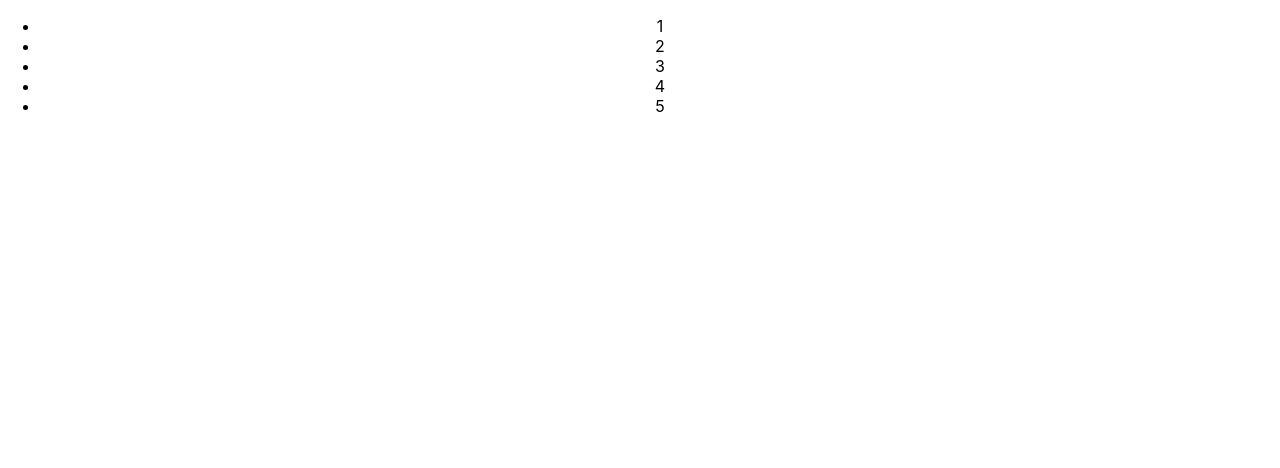
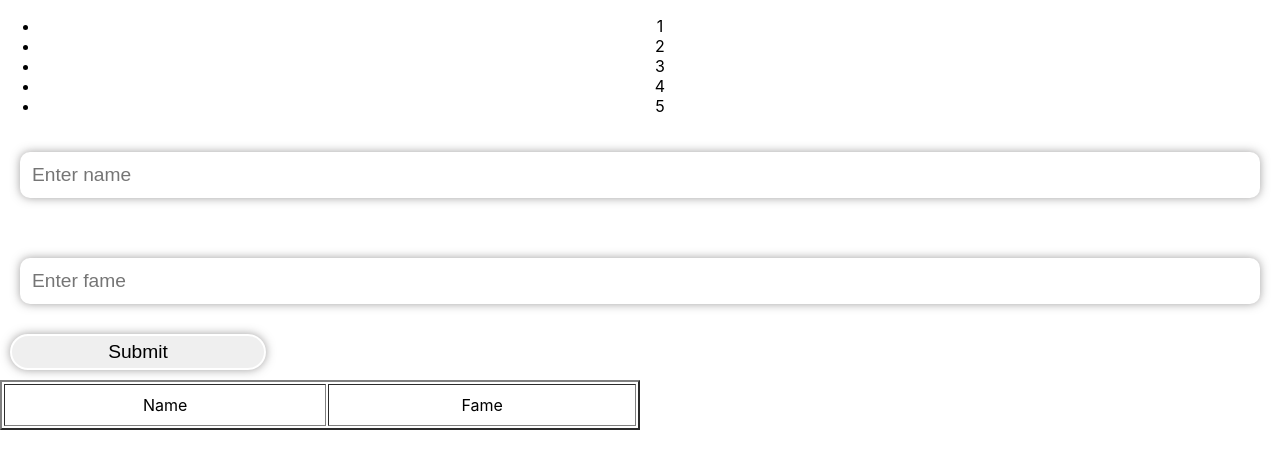
Before and after one commit to NAYANCSE27/react-list, a React (Create React App) app: page / in a window 1280 px wide. Shown: the top 468 px of the page. Built offline with nearby package versions, Linux system fonts and the light colour scheme.

Commit message:
added basic structure of table

```diff
--- a/src/App.css
+++ b/src/App.css
@@ -1,5 +1,8 @@
 .App {
   text-align: center;
+  display: flex;
+  justify-content: center;
+  flex-direction: column;
 }
 
 .App-logo {
@@ -36,3 +39,38 @@
     transform: rotate(360deg);
   }
 }
+
+input{
+  border: none;
+  box-shadow: 0px 0px 10px rgba(67, 65, 65, .5);
+  font-size: 1.2rem;
+  padding: 10px;
+  margin: 20px;
+  border-radius: 10px;
+  outline: none;
+  border: 2px solid transparent;
+}
+
+input:focus{
+  text-decoration: none;
+}
+
+input:focus-within{
+  border: 2px solid aqua;
+}
+
+button{
+  width: auto;
+  max-width: 20%;
+  padding: 5px 30px;
+  margin: 10px;
+  border: 2px solid white;
+  font-size: 1.2rem;
+  border-radius: 200px;
+  box-shadow: 0px 0px 10px rgba(67, 65, 65, .5);
+  cursor: pointer;
+}
+
+th, td, tr{
+  text-align: center;
+}
--- a/src/App.js
+++ b/src/App.js
@@ -1,11 +1,52 @@
 import Input from './input/Input';
 import './App.css';
+import { useState } from 'react';
 
 function App() {
   const numbers = [1, 2, 3, 4, 5];
+
+  const [inputarray, setInputarray] = useState([])
+
+  const [inputdata, setInputdata] = useState({
+    name: "",
+    fame: ""
+  })
+
+  function changehandle(e) {
+    setInputdata({ ...inputdata, [e.target.name]: e.target.value })
+  }
+
+  let {name, fame} = inputdata;
+  function changevalue(){
+      setInputarray([...inputarray,{name, fame}])
+      setInputdata({name:"", fame:""})
+  }
+
   return (
     <div className="App">
-      <Input numbers = {numbers}/>
+      <Input numbers={numbers} />
+      <input type="text" autoComplete='off' placeholder='Enter name' name='name' value={inputdata.name} onChange={changehandle} /> <br />
+      <input type="text" autoComplete='off' placeholder='Enter fame' name='fame' value={inputdata.fame} onChange={changehandle} />
+      <button onClick={changevalue}>Submit</button>
+
+      <table border={2} width="50%" cellPadding={10}>
+        <tbody>
+            <tr>
+                <td>Name</td>
+                <td>Fame</td>
+            </tr>
+            {
+                inputarray.map((info, ind)=>{
+                  return(
+                      <tr key={ind}>
+                        <td>{info.name}</td>
+                        <td>{info.fame}</td>
+                      </tr>
+                  )
+                })
+            }
+          </tbody>
+      </table>
     </div>
   );
 }
```
